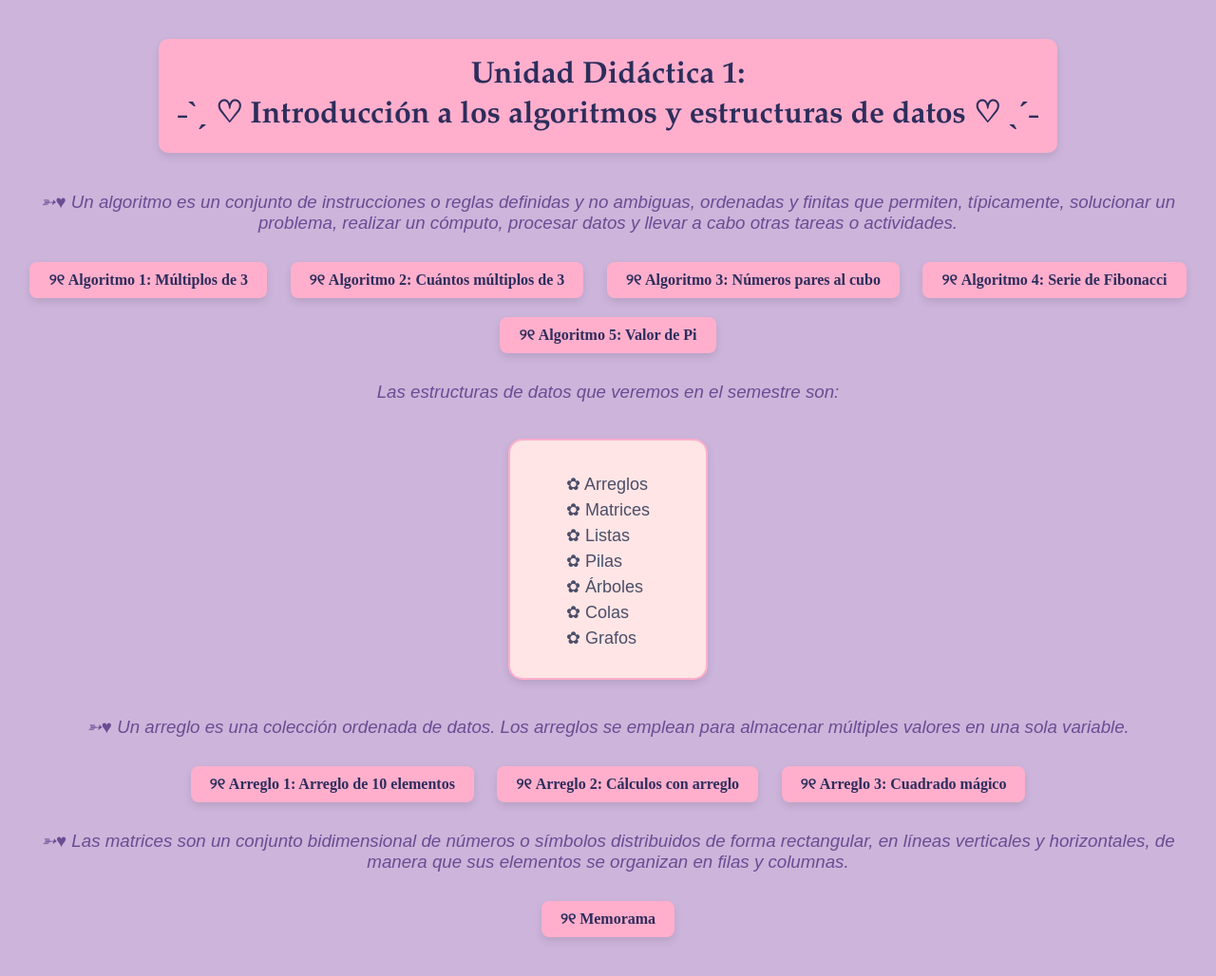
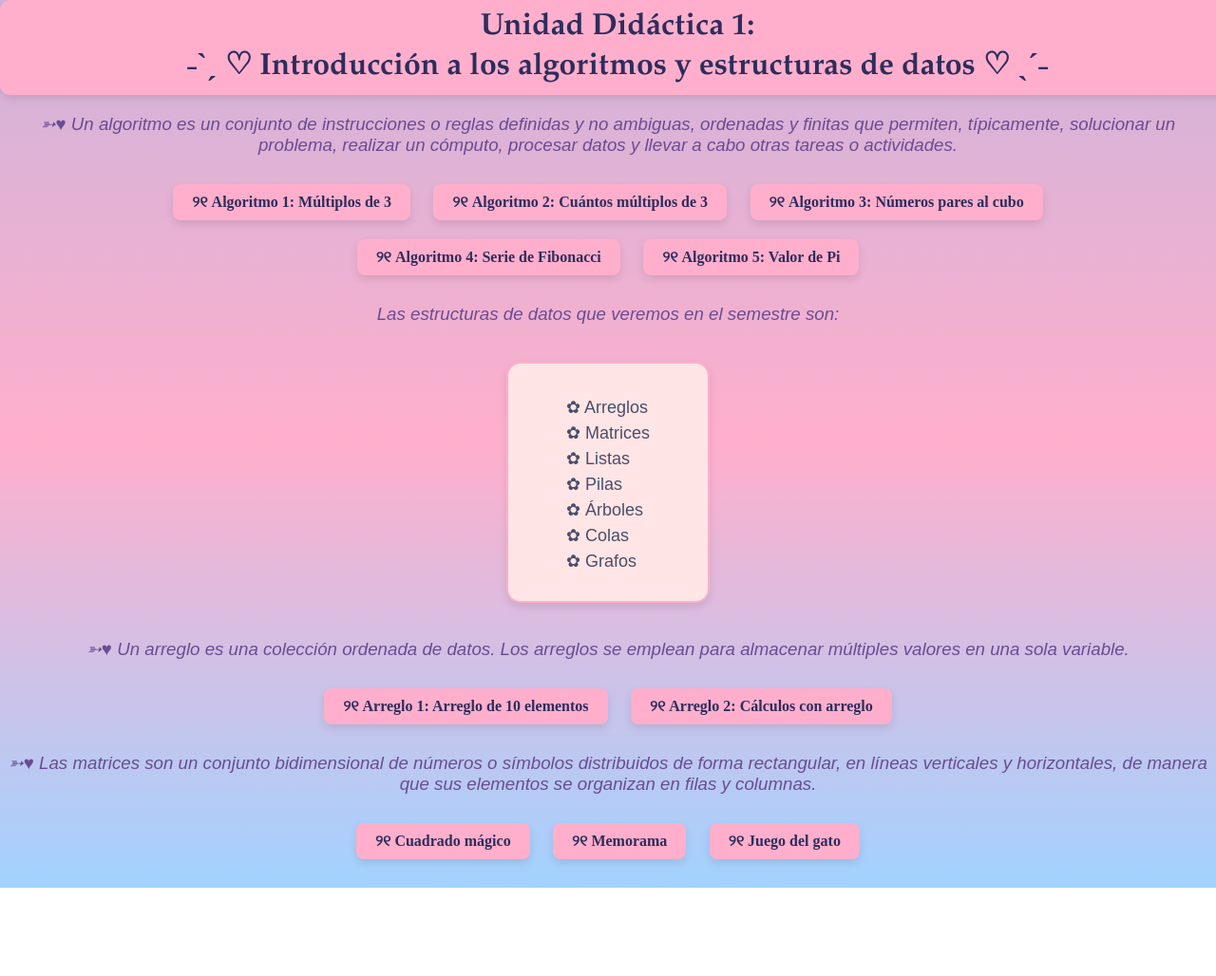
Before and after one commit to mmerph/mmerph.github.io, a plain HTML site: page index.html in a window 1280 px wide. Shown: the whole page at 95% size. After the commit the page ends 935 px from the top, so only its background shows below. Drawn offline with Linux system fonts and the light colour scheme; a web font is replaced by a local one.

Commit message:
Update index.html

```diff
--- a/index.html
+++ b/index.html
@@ -8,11 +8,13 @@
     <style>
         body {
             font-family: "Trirong", sans-serif;
-            background-color: #cdb4db;
+            background-size: cover;
+            background-image: linear-gradient(#cdb4db, #ffafcc, #a2d2ff);
+            /*background-color: #cdb4db;*/
             color: #4a4e69;
             text-align: center;
-            padding: 20px;
-            margin: 0;
+            padding: 0px;
+            margin-top: 120px ;
         }
 
         h1 {
@@ -20,11 +22,16 @@
             font-size: 2em;
             font-weight: bold;
             color: #2d2d5c;
-            padding: 20px;
+            padding: 10px;
             background-color: #ffafcc;
             border-radius: 10px;
             display: inline-block;
             box-shadow: 0px 4px 8px rgba(0, 0, 0, 0.1);
+            position: fixed;
+            top: 0px;
+            left: 0px;
+            margin: 0;
+            width: 100%;
         }
 
         h3, h4 {
@@ -75,7 +82,7 @@
 
         .button-container {
 
-            margin: 20px 0;
+            margin: 20px ;
 
         }
 
@@ -148,12 +155,13 @@
         <div class="button-container">
             <button class="algorithm-button" onclick="location.href='Arreglo1.html'">୨୧ Arreglo 1: Arreglo de 10 elementos</button>
             <button class="algorithm-button" onclick="location.href='Arreglo2.html'">୨୧ Arreglo 2: Cálculos con arreglo</button>
-            <button class="algorithm-button" onclick="location.href='Arreglo3.html'">୨୧ Arreglo 3: Cuadrado mágico</button>
         </div>
 
     <h3>➳♥ Las matrices son un conjunto bidimensional de números o símbolos distribuidos de forma rectangular, en líneas verticales y horizontales, de manera que sus elementos se organizan en filas y columnas.</h4>
         <div class="button-container">
+            <button class="algorithm-button" onclick="location.href='Arreglo3.html'">୨୧ Cuadrado mágico</button>
             <button class="algorithm-button" onclick="location.href='memorama.html'">୨୧ Memorama</button>
+            <button class="algorithm-button" onclick="location.href='gato.html'">୨୧ Juego del gato</button>
         </div>
 </body>
 </html>
```
